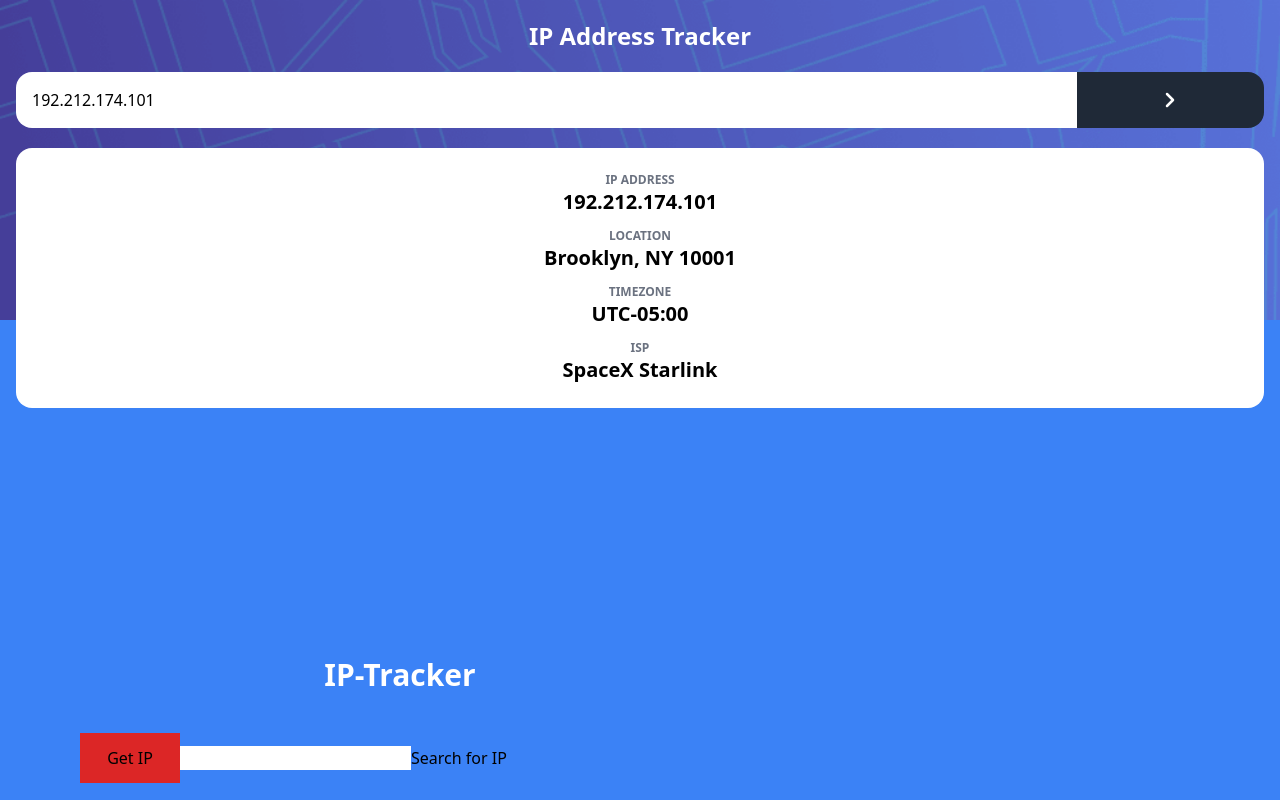
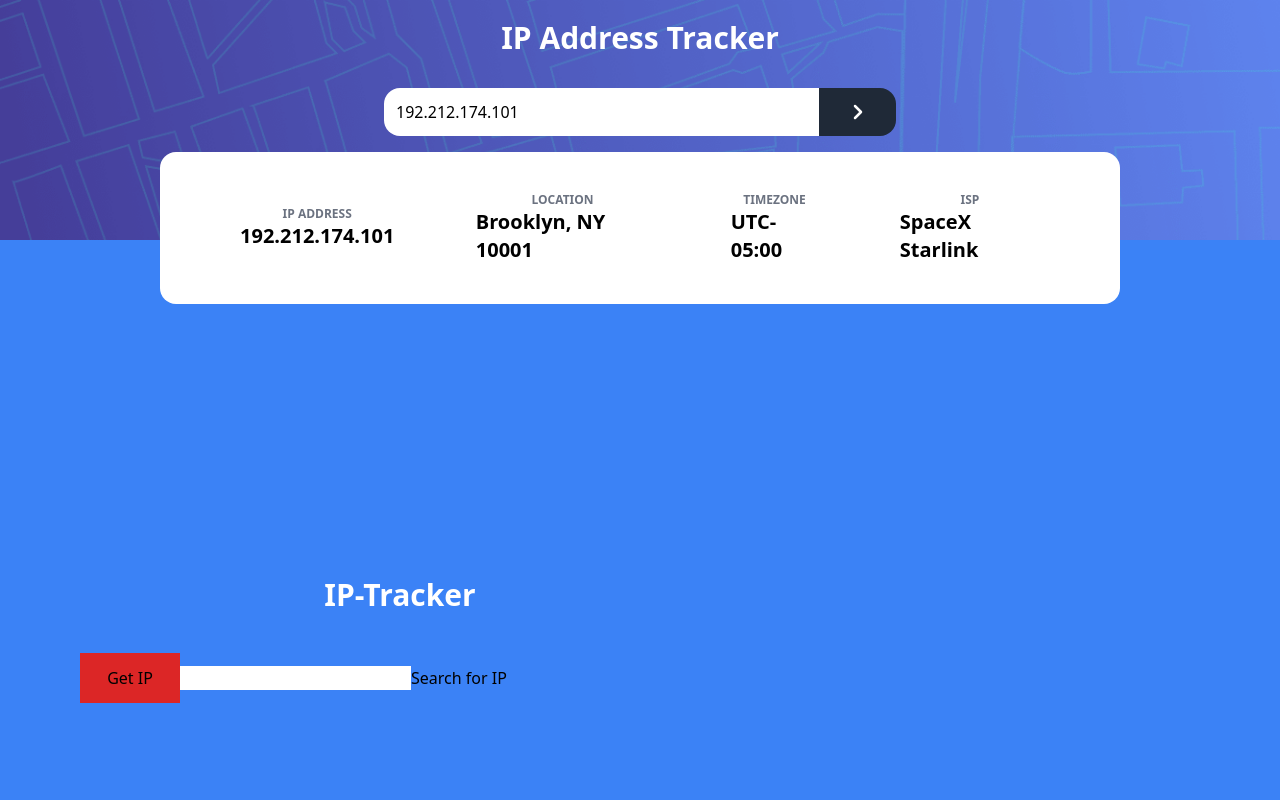
Before and after one commit to Kielx/ip-tracker, a React (Create React App) app: page / in a window 1280 px wide. Shown: the top 800 px of the page. Built offline with nearby package versions, Linux system fonts and the light colour scheme; no server answers; the HTML template or start-up script is replaced by a standard one.

Commit message:
Add header styles

```diff
--- a/src/components/Header.js
+++ b/src/components/Header.js
@@ -5,14 +5,16 @@ const Header = () => {
   return (
     <div
       style={{ backgroundImage: `url(${background})` }}
-      className="w-full h-[40vh] bg-cover bg-left  flex flex-col items-center pt-5 space-y-5 px-4"
+      className="w-full h-[30vh] bg-cover bg-left  flex flex-col items-center pt-5 space-y-5 md:space-y-8 px-4 xl:px-52 relative"
     >
-      <span className="text-2xl text-white font-bold">IP Address Tracker</span>
-      <form className="w-full flex">
+      <span className="text-2xl md:text-3xl text-white font-bold">
+        IP Address Tracker
+      </span>
+      <form className="w-full max-w-lg flex">
         <input
           type="text"
           value="192.212.174.101"
-          className="w-[85%]  p-4 rounded-l-2xl font-medium"
+          className="w-[85%]  p-3 rounded-l-2xl font-medium"
         ></input>
         <button className="w-[15%]  bg-gray-800 text-gray-100 rounded-r-2xl  flex justify-center items-center">
           <svg
@@ -32,22 +34,25 @@ const Header = () => {
           </svg>
         </button>
       </form>
-      <div className="w-full flex flex-col space-y-3 bg-white rounded-2xl py-6">
+      <div className="md:py-10 md:absolute w-full max-w-lg md:max-w-full md:-bottom-16 md:w-[90%] lg:w-[75%] flex flex-col space-y-1 bg-white rounded-2xl py-6  md:flex-row md:space-y-0 md:px-10 md:space-x-10 md:justify-around lg:px-20">
         <div className="flex flex-col justify-center items-center">
           <div className="text-xs font-extrabold text-gray-500">IP ADDRESS</div>
-          <div className="text-xl font-extrabold">192.212.174.101</div>
+          <div className="md:text-xl font-extrabold">192.212.174.101</div>
         </div>
+        <div className="spacer w-[1.5px] h-full bg-gray-300"></div>
         <div className="flex flex-col justify-center items-center">
           <div className="text-xs font-extrabold text-gray-500">LOCATION</div>
-          <div className="text-xl font-extrabold">Brooklyn, NY 10001</div>
+          <div className="md:text-xl font-extrabold">Brooklyn, NY 10001</div>
         </div>
+        <div className="spacer w-[1.5px] h-full bg-gray-300"></div>
         <div className="flex flex-col justify-center items-center">
           <div className="text-xs font-extrabold text-gray-500">TIMEZONE</div>
-          <div className="text-xl font-extrabold">UTC-05:00</div>
+          <div className="md:text-xl font-extrabold">UTC-05:00</div>
         </div>
+        <div className="spacer w-[1.5px] h-full bg-gray-300"></div>
         <div className="flex flex-col justify-center items-center">
           <div className="text-xs font-extrabold text-gray-500">ISP</div>
-          <div className="text-xl font-extrabold">SpaceX Starlink</div>
+          <div className="md:text-xl font-extrabold">SpaceX Starlink</div>
         </div>
       </div>
     </div>
--- a/src/index.css
+++ b/src/index.css
@@ -553,6 +553,9 @@ video {
 [hidden] {
   display: none;
 }
+.relative {
+	position: relative;
+}
 .m-auto {
 	margin: auto;
 }
@@ -581,8 +584,8 @@ video {
 .h-\[50px\] {
 	height: 50px;
 }
-.h-\[40vh\] {
-	height: 40vh;
+.h-\[30vh\] {
+	height: 30vh;
 }
 .w-full {
 	width: 100%;
@@ -599,6 +602,12 @@ video {
 .w-\[15\%\] {
 	width: 15%;
 }
+.w-\[1\.5px\] {
+	width: 1.5px;
+}
+.max-w-lg {
+	max-width: 32rem;
+}
 .flex-col {
 	flex-direction: column;
 }
@@ -613,10 +622,10 @@ video {
 	margin-top: calc(1.25rem * calc(1 - var(--tw-space-y-reverse)));
 	margin-bottom: calc(1.25rem * var(--tw-space-y-reverse));
 }
-.space-y-3 > :not([hidden]) ~ :not([hidden]) {
+.space-y-1 > :not([hidden]) ~ :not([hidden]) {
 	--tw-space-y-reverse: 0;
-	margin-top: calc(0.75rem * calc(1 - var(--tw-space-y-reverse)));
-	margin-bottom: calc(0.75rem * var(--tw-space-y-reverse));
+	margin-top: calc(0.25rem * calc(1 - var(--tw-space-y-reverse)));
+	margin-bottom: calc(0.25rem * var(--tw-space-y-reverse));
 }
 .rounded-2xl {
 	border-radius: 1rem;
@@ -649,14 +658,18 @@ video {
 	--tw-bg-opacity: 1;
 	background-color: rgba(255, 255, 255, var(--tw-bg-opacity));
 }
+.bg-gray-300 {
+	--tw-bg-opacity: 1;
+	background-color: rgba(209, 213, 219, var(--tw-bg-opacity));
+}
 .bg-cover {
 	background-size: cover;
 }
 .bg-left {
 	background-position: left;
 }
-.p-4 {
-	padding: 1rem;
+.p-3 {
+	padding: 0.75rem;
 }
 .px-4 {
 	padding-left: 1rem;
@@ -687,10 +700,6 @@ video {
 	font-size: 0.75rem;
 	line-height: 1rem;
 }
-.text-xl {
-	font-size: 1.25rem;
-	line-height: 1.75rem;
-}
 .font-extrabold {
 	font-weight: 800;
 }
@@ -712,3 +721,85 @@ video {
 	--tw-text-opacity: 1;
 	color: rgba(107, 114, 128, var(--tw-text-opacity));
 }
+@media (min-width: 768px) {
+
+	.md\:absolute {
+		position: absolute;
+	}
+
+	.md\:-bottom-16 {
+		bottom: -4rem;
+	}
+
+	.md\:w-\[90\%\] {
+		width: 90%;
+	}
+
+	.md\:max-w-full {
+		max-width: 100%;
+	}
+
+	.md\:flex-row {
+		flex-direction: row;
+	}
+
+	.md\:justify-around {
+		justify-content: space-around;
+	}
+
+	.md\:space-y-8 > :not([hidden]) ~ :not([hidden]) {
+		--tw-space-y-reverse: 0;
+		margin-top: calc(2rem * calc(1 - var(--tw-space-y-reverse)));
+		margin-bottom: calc(2rem * var(--tw-space-y-reverse));
+	}
+
+	.md\:space-y-0 > :not([hidden]) ~ :not([hidden]) {
+		--tw-space-y-reverse: 0;
+		margin-top: calc(0px * calc(1 - var(--tw-space-y-reverse)));
+		margin-bottom: calc(0px * var(--tw-space-y-reverse));
+	}
+
+	.md\:space-x-10 > :not([hidden]) ~ :not([hidden]) {
+		--tw-space-x-reverse: 0;
+		margin-right: calc(2.5rem * var(--tw-space-x-reverse));
+		margin-left: calc(2.5rem * calc(1 - var(--tw-space-x-reverse)));
+	}
+
+	.md\:py-10 {
+		padding-top: 2.5rem;
+		padding-bottom: 2.5rem;
+	}
+
+	.md\:px-10 {
+		padding-left: 2.5rem;
+		padding-right: 2.5rem;
+	}
+
+	.md\:text-3xl {
+		font-size: 1.875rem;
+		line-height: 2.25rem;
+	}
+
+	.md\:text-xl {
+		font-size: 1.25rem;
+		line-height: 1.75rem;
+	}
+}
+@media (min-width: 1024px) {
+
+	.lg\:w-\[75\%\] {
+		width: 75%;
+	}
+
+	.lg\:px-20 {
+		padding-left: 5rem;
+		padding-right: 5rem;
+	}
+}
+@media (min-width: 1280px) {
+
+	.xl\:px-52 {
+		padding-left: 13rem;
+		padding-right: 13rem;
+	}
+}
```
